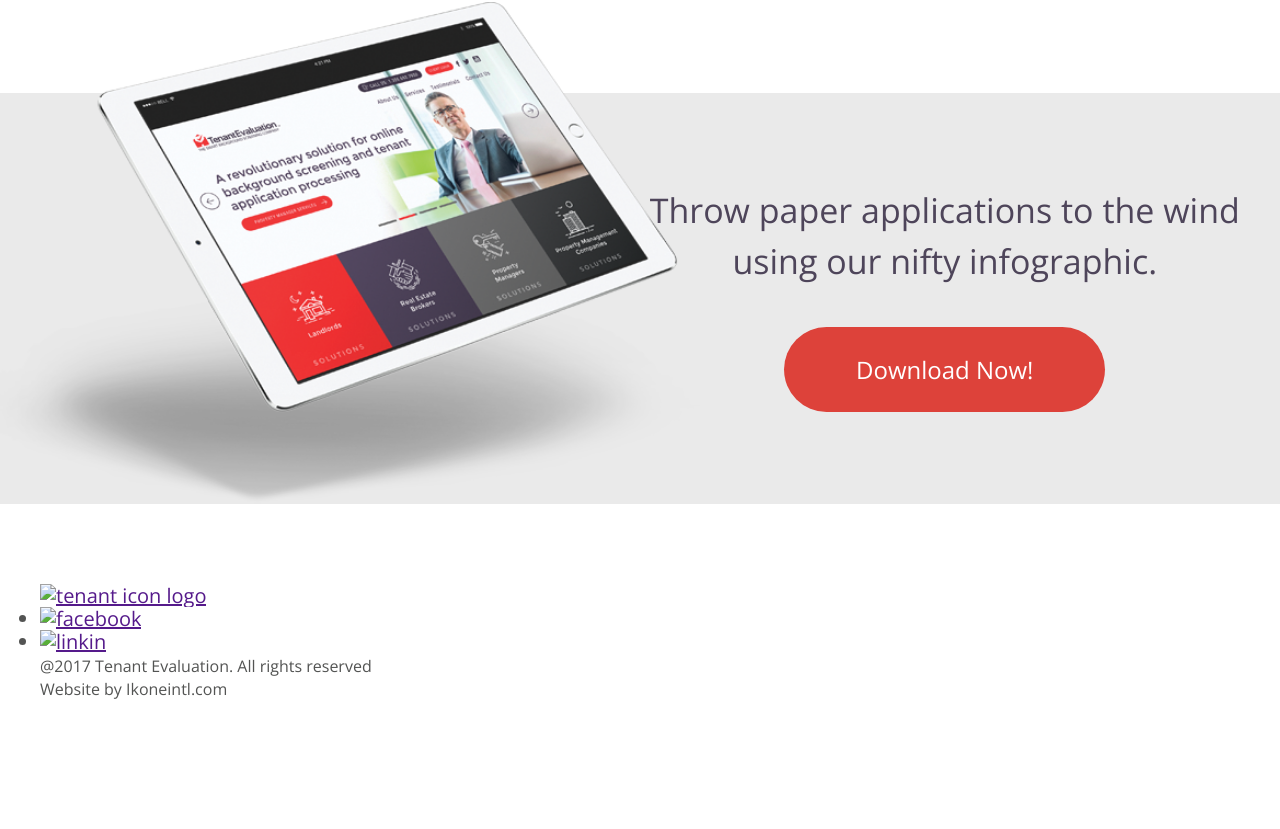
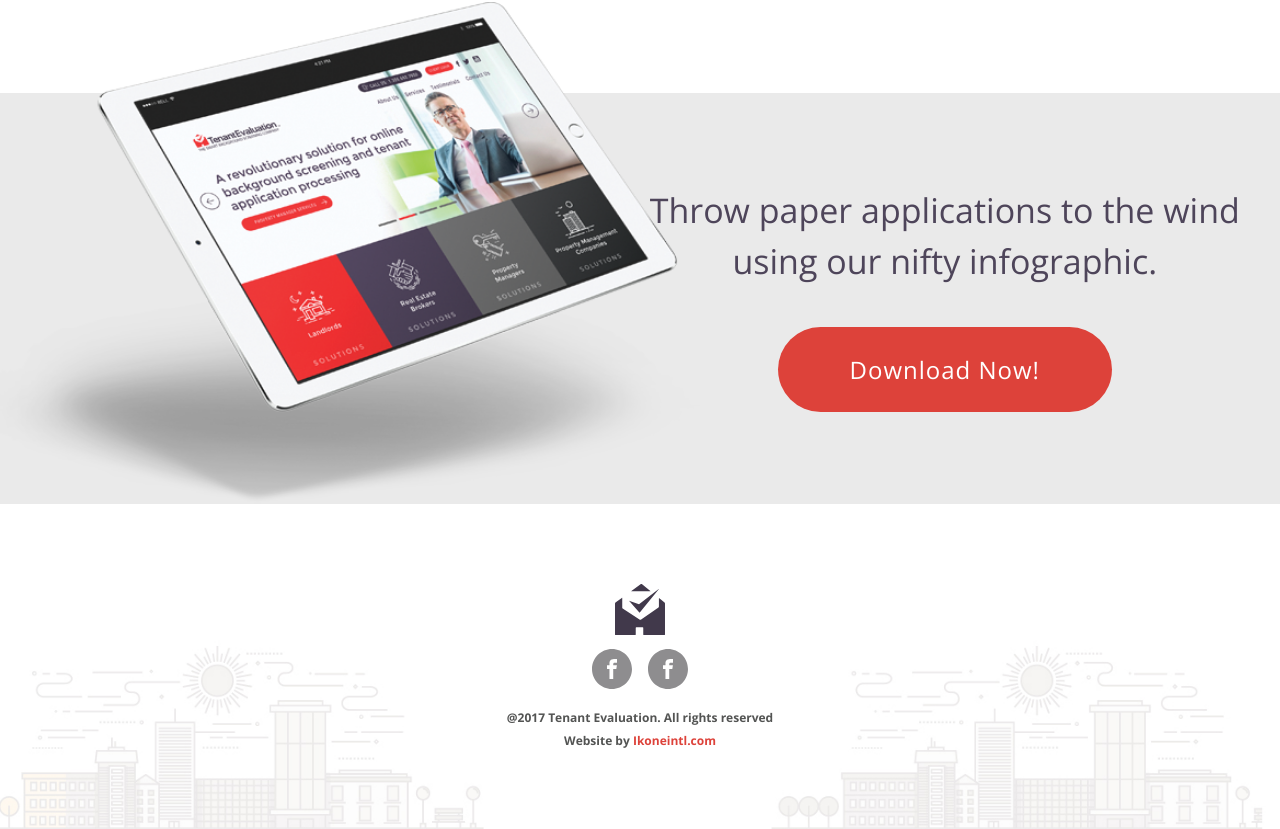
Before and after one commit to Reddraft/Te-landlords, a plain HTML site: page index.html in a window 1280 px wide. Shown: the part 1399-2228 px from the top of the page. Before the commit the page ends 2178 px from the top, so only its background shows below. Drawn offline with nearby package versions, Linux system fonts and the light colour scheme.

Commit message:
Add footer section and styles

```diff
--- a/css/style.css
+++ b/css/style.css
@@ -279,9 +279,77 @@ p.download {
   border-radius: 6em;
   font-size: 1.2em;
   margin: 0 auto;
+  letter-spacing: 1px;
   transition: all .25s;
 }
+
 .btn:hover {
   background-color: #4e455a;
+  letter-spacing: 2px;
+}
 
+/**************************
+**        FOOTER         **
+**************************/
+
+footer {
+  background-image: url(../img/footer-bg.jpg);
+  text-align: center;
+  background-repeat: no-repeat;
+  background-size: 100vw auto;
+  background-position: left bottom;
+  width: 100vw;
 }
+
+.secondary-logo {
+  width: 50px;
+  margin-bottom: 10px;
+}
+.secondary-logo > path {
+  fill: #41394b;
+  transition: fill .25s;
+}
+.secondary-logo:hover > path {
+  fill: #dd423a;
+}
+
+ul.social {
+  list-style: none;
+  margin-bottom: 10px;
+}
+
+ul.social li {
+  display: inline;
+}
+
+ul.social li a  {
+  display: inline-block;
+  text-decoration: none;
+}
+
+ul.social li a .social-icon {
+  width: 40px;
+  margin-right: 10px;
+}
+
+ul.social li:last-child a .social-icon {
+  margin-right: 0;
+}
+
+ul.social li a .social-icon > path {
+  fill: #8e8d8f;
+  transition: fill .25s;
+}
+ul.social li a:hover .social-icon > path {
+  fill: #41394b;
+}
+
+small {
+  font-size: .6em;
+  font-weight: 700;
+}
+
+small a {
+  text-decoration: none;
+  color: #dd423a;
+}
--- a/index.html
+++ b/index.html
@@ -104,17 +104,35 @@
 
   <footer>
     <div class="row">
-      <a href=""><img src="" alt="tenant icon logo"></a>
+      <a href="#">
+        <svg xmlns="http://www.w3.org/2000/svg" viewBox="0 0 89.7 91.4" class="secondary-logo">
+          <path d="M29.6,13.2c-0.6,0-0.6-0.3-0.2-0.6L46.5,0.2c0.4-0.3,1.2-0.3,1.6,0l15.3,12.3c0.4,0.3,0.3,0.6-0.2,0.6H29.6z M79.6,25.7c-0.4-0.3-0.8-0.2-0.8,0.4v14.3c0,0.5-0.4,1.3-0.8,1.6l-31.7,22c-0.5,0.3-1.2,0.3-1.7,0L13.8,44.1 c-0.5-0.3-0.8-1-0.8-1.5V25.4c0-0.6-0.4-0.7-0.8-0.4L0.8,33.2c-0.4,0.3-0.8,1-0.8,1.6v55.6c0,0.6,0.4,1,1,1h35.2c0.5,0,1-0.4,1-1 V78.7c0-0.6,0.5-1,1-1h11.5c0.5,0,1,0.4,1,1v11.7c0,0.6,0.5,1,1,1h37c0.5,0,1-0.4,1-1V34.8c0-0.5-0.3-1.3-0.8-1.6L79.6,25.7z M25.1,29.9l19,21.8L79.6,8.1L43.1,36.2L25.1,29.9z"/>
+          </svg>
+      </a>
       <ul class="social">
-        <li><a href=""><img src="" alt="facebook"></a></li>
-        <li><a href=""><img src="" alt="linkin"></a></li>
-        <small>
-          @2017 Tenant Evaluation. All rights reserved<br>
-          Website by Ikoneintl.com
-        </small>
+        <li>
+          <a href="#">
+            <svg xmlns="http://www.w3.org/2000/svg" viewBox="0 0 233.1 233.1" class="social-icon">
+              <path d="M116.5,0C52.2,0,0,52.2,0,116.5c0,64.4,52.2,116.5,116.5,116.5c64.4,0,116.5-52.2,116.5-116.5 C233.1,52.2,180.9,0,116.5,0 M145.7,80.2h-15c-4,0-6.9,3.4-6.9,7.7v6.7h21.4l-3.5,21.7h-18v58.2h-21.9v-58.2H87.3V94.6h14.6V83.5h0 c0.4-12.6,4.8-24.7,26.2-25.4V58h17.7V80.2z"/>
+            </svg>
+          </a>
+        </li>
+        <li>
+          <a href="#">
+            <svg xmlns="http://www.w3.org/2000/svg" viewBox="0 0 233.1 233.1" class="social-icon">
+              <path d="M116.5,0C52.2,0,0,52.2,0,116.5c0,64.4,52.2,116.5,116.5,116.5c64.4,0,116.5-52.2,116.5-116.5 C233.1,52.2,180.9,0,116.5,0 M145.7,80.2h-15c-4,0-6.9,3.4-6.9,7.7v6.7h21.4l-3.5,21.7h-18v58.2h-21.9v-58.2H87.3V94.6h14.6V83.5h0 c0.4-12.6,4.8-24.7,26.2-25.4V58h17.7V80.2z"/>
+            </svg>
+          </a>
+        </li>
       </ul>
+      <small>
+        @2017 Tenant Evaluation. All rights reserved<br>
+        Website by <a href="#">Ikoneintl.com</a>
+      </small>
     </div>
   </footer>
+
+
 
 
 
```
